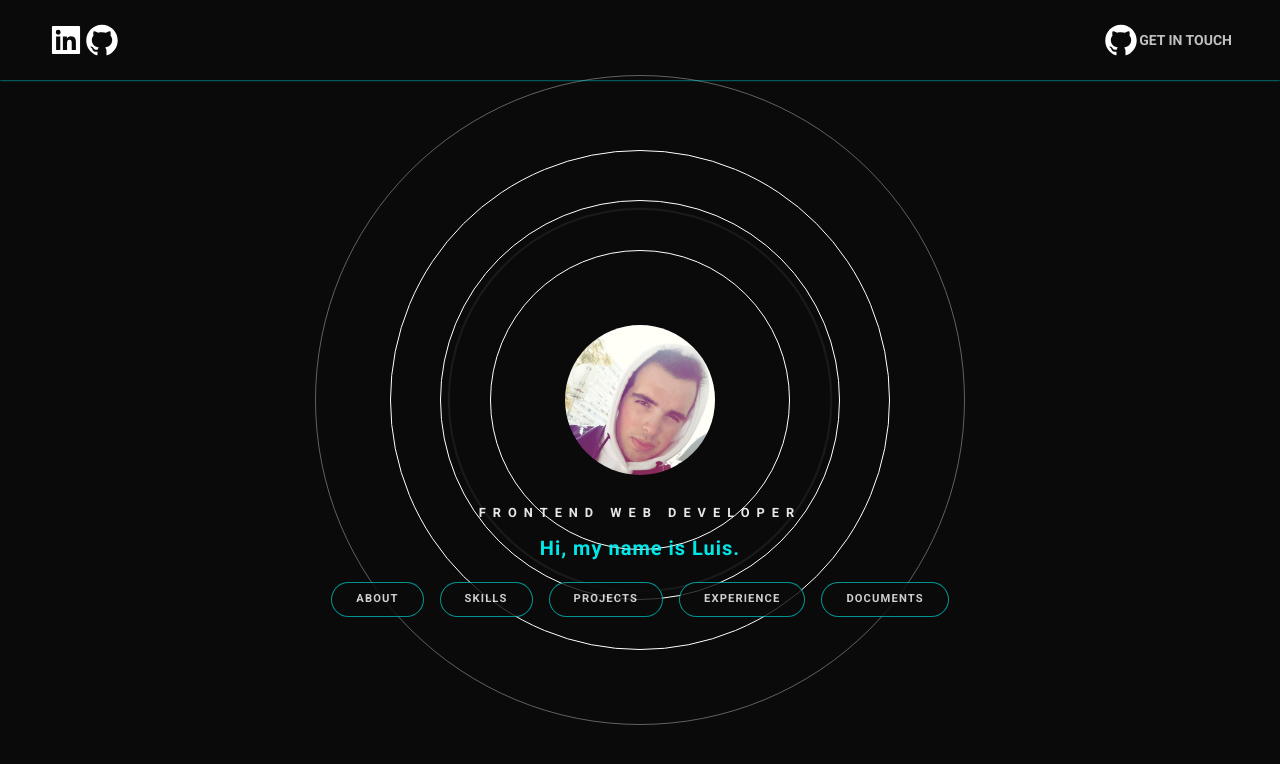
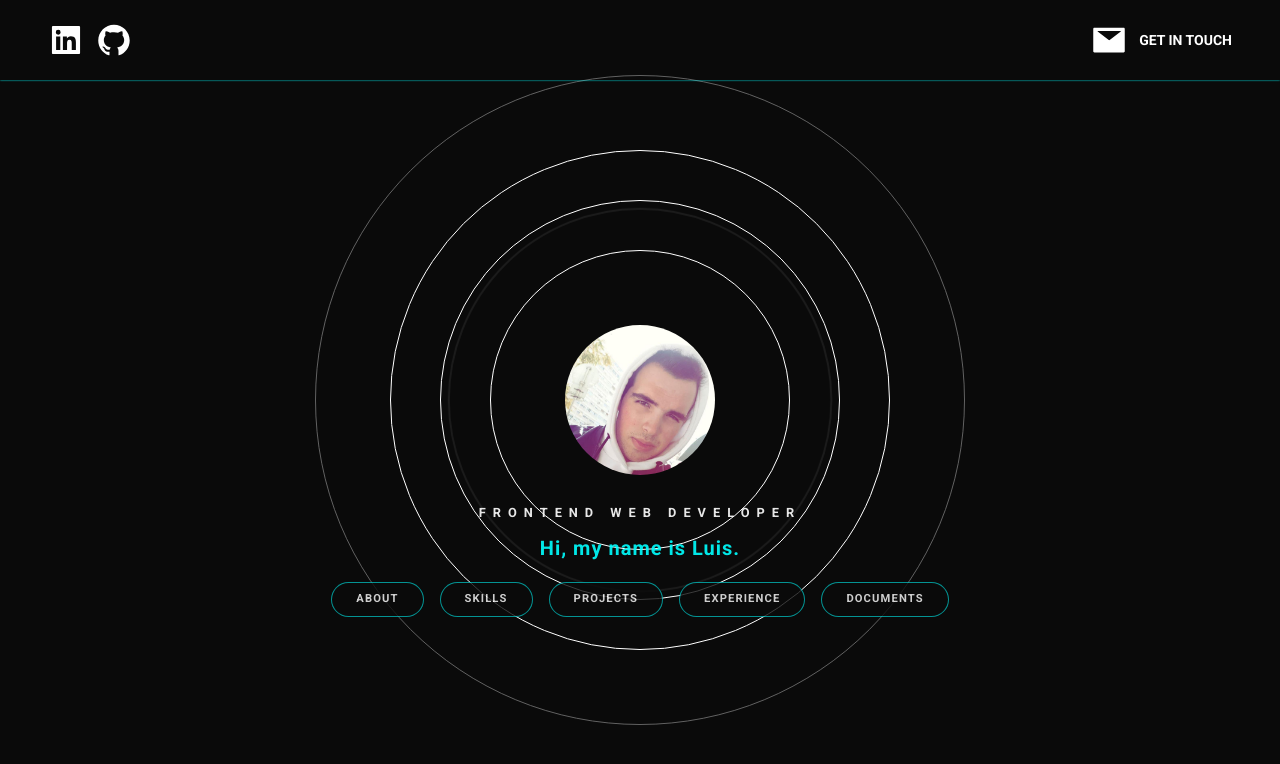
Before and after one commit to FlashCodX/devPortfolio, a Next.js app: page / in a window 1280 px wide. Shown: the top 764 px of the page. Built offline with nearby package versions, Linux system fonts and the light colour scheme.

Commit message:
improved mobile performance

```diff
--- a/app/components/navbar.tsx
+++ b/app/components/navbar.tsx
@@ -3,12 +3,12 @@ type Props = {};
 import Link from "next/link";
 import { motion } from "framer-motion";
 
-import { AiFillLinkedin, AiFillGithub } from "react-icons/ai";
+import { AiFillLinkedin, AiFillGithub, AiFillMail } from "react-icons/ai";
 
 export default function Navbar(props: Props) {
   return (
     <nav className='fixed w-full top-0 min-h-[80px] flex items-center justify-between  z-20 xl:items-center px-12 overflow-hidden'>
-      <span className='flex justify-between max-w-screen-xl m-auto w-full'>
+      <span className='flex justify-between max-w-screen-xl m-auto w-full overflow-hidden'>
         <motion.div
           initial={{
             x: -500,
@@ -23,16 +23,16 @@ export default function Navbar(props: Props) {
           transition={{
             duration: 1.5,
           }}
-          className='flex flex-row items-center  '
+          className='flex flex-row items-center gap-3  '
         >
           <AiFillLinkedin fontSize={36} />
           <AiFillGithub fontSize={36} />
         </motion.div>
-        <Link href={"#contact"}>
+        <Link href={"#contactme"}>
           <motion.div
             initial={{
               x: 500,
-              opacity: 0,
+              opacity: 0.7,
               scale: 0.5,
             }}
             animate={{
@@ -43,11 +43,11 @@ export default function Navbar(props: Props) {
             transition={{
               duration: 1.5,
             }}
-            className='flex flex-row items-center text-white  cursor-pointer'
+            className='flex flex-row items-center gap-3 text-white  cursor-pointer'
           >
-            <AiFillGithub fontSize={36} />
+            <AiFillMail fontSize={36} />
 
-            <p className='uppercase hidden md:inline-flex text-sm text-white opacity-75 hover:opacity-100'>
+            <p className='uppercase hidden md:inline-flex text-sm text-white  '>
               Get In Touch
             </p>
           </motion.div>
--- a/next.config.js
+++ b/next.config.js
@@ -1,4 +1,10 @@
 /** @type {import('next').NextConfig} */
-const nextConfig = {}
+const nextConfig = {
+  reactStrictMode: true,
+  swcMinify: true,
+  compiler: {
+    reactRemoveProperties: true,
+  },
+};
 
-module.exports = nextConfig
+module.exports = nextConfig;
--- a/package.json
+++ b/package.json
@@ -21,6 +21,7 @@
     "react": "18.2.0",
     "react-dom": "18.2.0",
     "react-icons": "^4.10.1",
+    "sharp": "^0.32.1",
     "tailwindcss": "3.3.2",
     "typescript": "5.1.3"
   }
```
Also changed, not shown: 1 other file (tests, documents, lock files or other folders).
